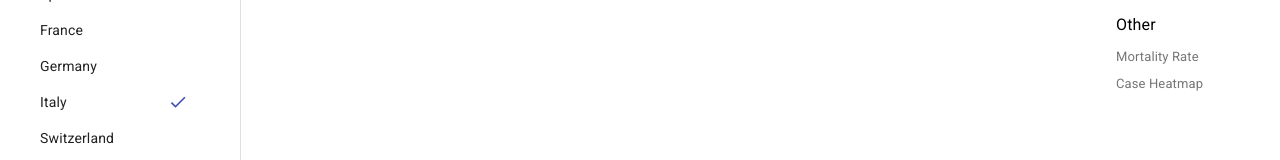
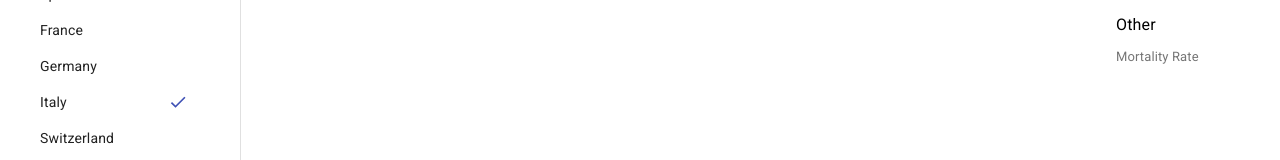
Before and after one commit to TGOlson/covid-viz, a React (Create React App) app: page /#/global/deaths-cumulative in a window 1280 px wide. Shown: the part 353-513 px from the top of the page. Built offline with nearby package versions, Linux system fonts and the light colour scheme; no server answers.

Commit message:
temp disable heatmap

```diff
--- a/src/data-specs/base.js
+++ b/src/data-specs/base.js
@@ -1,6 +1,6 @@
-import React from 'react';
-
-import DataTable from '../components/DataTable';
+// import React from 'react';
+//
+// import DataTable from '../components/DataTable';
 
 import {
   filteredCases,
@@ -81,10 +81,10 @@ export const makeSpec = (label) => ({
     // TODO: should really take most recent of the two
     getUpdatedAt: deathsTimestamp,
   },
-  heatmap: {
-    title: `${label} Case Heatmap`,
-    group: 'Other',
-    label: 'Case Heatmap',
-    component: (reducer) => <DataTable reducer={reducer} />,
-  },
+  // heatmap: {
+  //   title: `${label} Case Heatmap`,
+  //   group: 'Other',
+  //   label: 'Case Heatmap',
+  //   component: (reducer) => <DataTable reducer={reducer} />,
+  // },
 });
```
